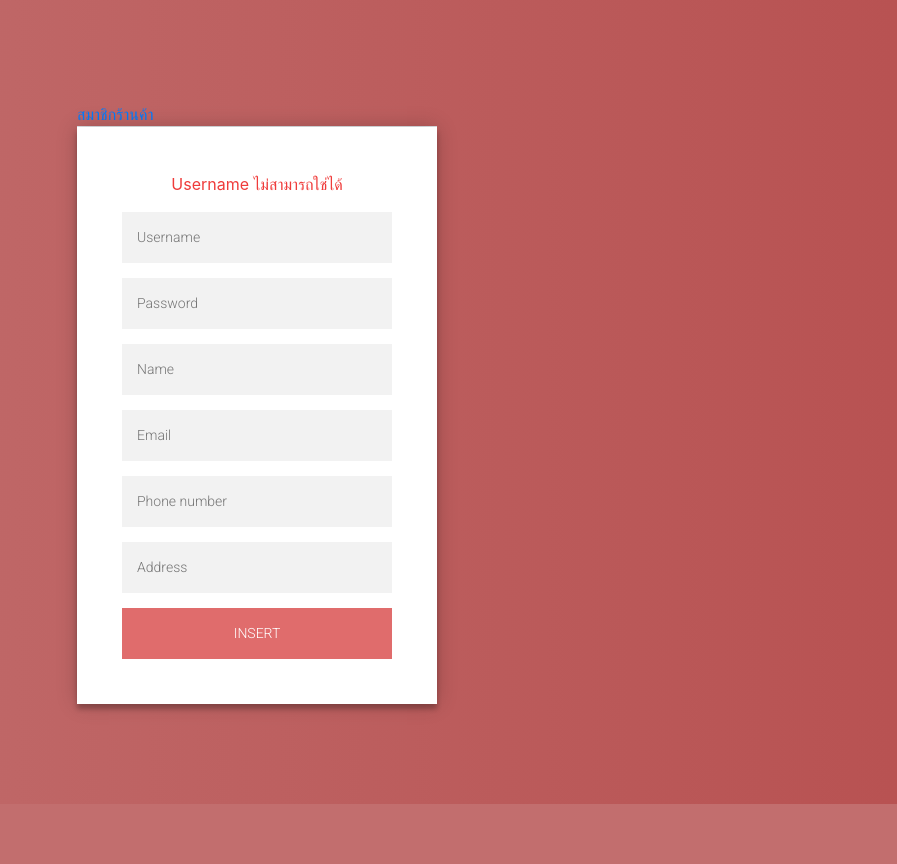
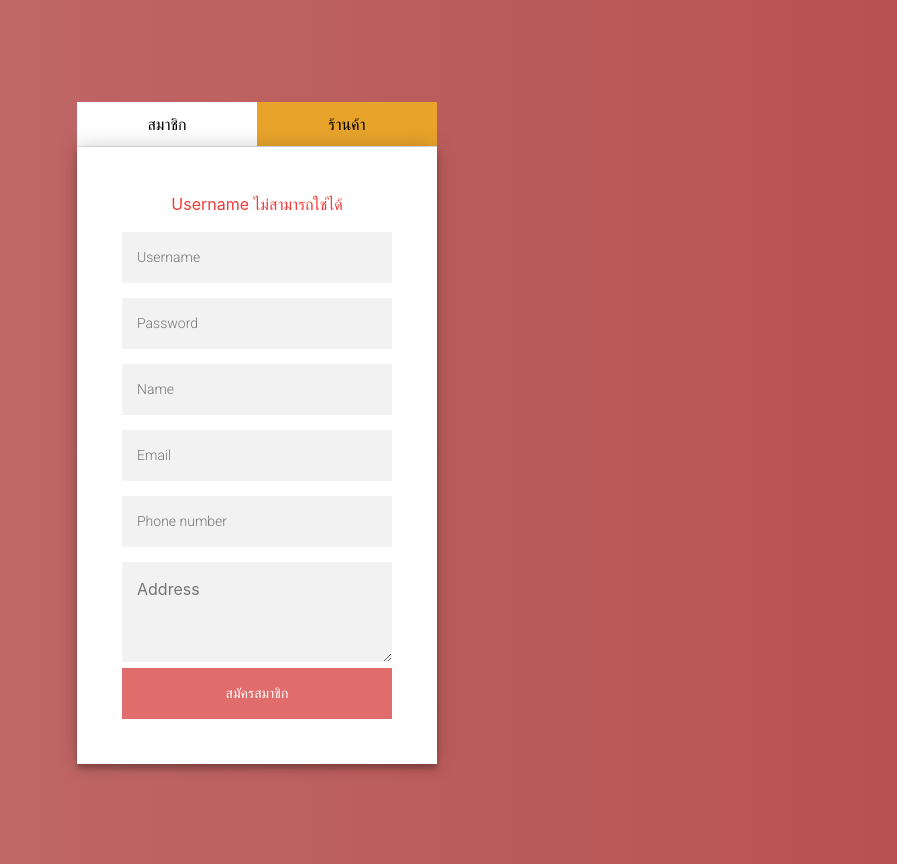
Before and after one commit to Airada-S/FoodKoala, a PHP site: page /register.php?n=1 in a window 1280 px wide. Shown: the part 56-920 px from the top of the page, without its empty margins (383-1280 px from the left). Before the commit the page ends 860 px from the top, so only its background shows below. Run offline with PHP 8.4, Linux system fonts and the light colour scheme; data that the repository does not hold is empty; some libraries are stand-ins or nearby versions.

Commit message:
ตกแต่งหน้าสมัคร

```diff
--- a/register.php
+++ b/register.php
@@ -13,9 +13,9 @@ require("SetSessionStatus.php");
 ?>
 
 <div class="login-page">
-    <ul class="nav nav-tabs">
-        <li class="active"><a data-toggle="tab" href="#customer" id="cus">สมาชิก</a></li>
-        <li><a data-toggle="tab" href="#seller">ร้านค้า</a></li>
+    <ul class="nav nav-tabs" style="width: 100%">
+        <li class="active" style="background-color: white; padding: 10px; width: 50%; text-align: center;" id="cus1"><a data-toggle="tab" href="#customer" id="cus" style="color: black">สมาชิก</a></li>
+        <li style="background-color: white; padding: 10px; width: 50%; text-align: center;" id="sell"><a data-toggle="tab" href="#seller" id="sel" style="color: black">ร้านค้า</a></li>
     </ul>
     <div class="form tab-content">
         <div id="customer" class="tab-pane fade in active">
@@ -34,8 +34,9 @@ require("SetSessionStatus.php");
                 <input type="text" id='name' placeholder="Name" name='name'/>
                 <input type="text" id='email' placeholder="Email" name='email'/>
                 <input type="text" id='tel' placeholder="Phone number" name='tel'/>
-                <input type="textarea" id='address' placeholder="Address" name='address'/>
-                <button onclick=" return check()">Insert</button>
+                <textarea placeholder="Address" name='address' id='address' style="width: 100%; border: none; background-color: #F2F2F2; height: 100px; padding: 15px; color: #555555;"></textarea>
+<!--                <input type="text" id='address' placeholder="Address" name='address' aria-multiline="true" height="100"/>-->
+                <button onclick=" return check()">สมัครสมาชิก</button>
             </form>
         </div>
         <div id="seller" class="tab-pane fade">
@@ -53,7 +54,8 @@ require("SetSessionStatus.php");
                 <input type="text" id='name2' placeholder="Name" name='name2'/>
                 <input type="text" id='email2' placeholder="Email" name='email2'/>
                 <input type="text" id='tel2' placeholder="Phone number" name='tel2'/>
-                <input type="text" id='address2' placeholder="Address" name='address2'/>
+                <textarea placeholder="Address" name='address2' id='address2' style="width: 100%; border: none; background-color: #F2F2F2; height: 100px; padding: 15px; color: #555555;"></textarea>
+<!--                <input type="text" id='address2' placeholder="Address" name='address2'/>-->
                 <input type="text" id='time2' placeholder="Open-close time" name='time2'/>
                 <input type="file" id='img2' placeholder="img" name='img2'/>
                 <button onclick=" return check2()">Insert</button>
@@ -68,9 +70,23 @@ require("SetSessionStatus.php");
 <script>
 
     $(document).ready(function(){
-        $("#cus").click();
+        $("#cus").click(function(){
+            $("#cus1").css({"background-color": "white"});
+            $("#sell").css({"background-color": "#E8A42A"});
+        });
     });
 
+    $(document).ready(function(){
+        $("#sel").click(function(){
+            $("#cus1").css({"background-color": "#E8A42A"});
+            $("#sell").css({"background-color": "white"});
+        });
+    });
+
+    $(document).ready(function(){
+        $("#cus").click();
+
+    });
 
     function check() {
         let user = document.getElementById("user");
```
